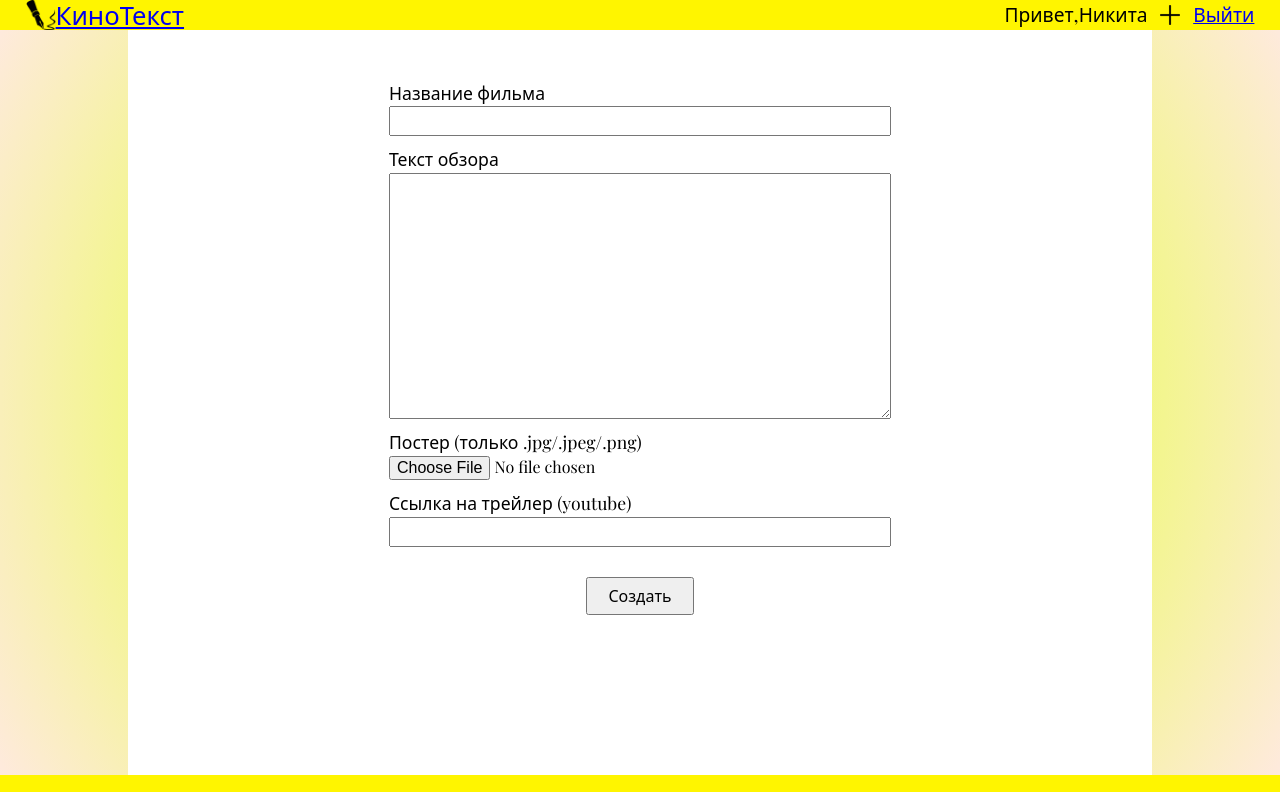
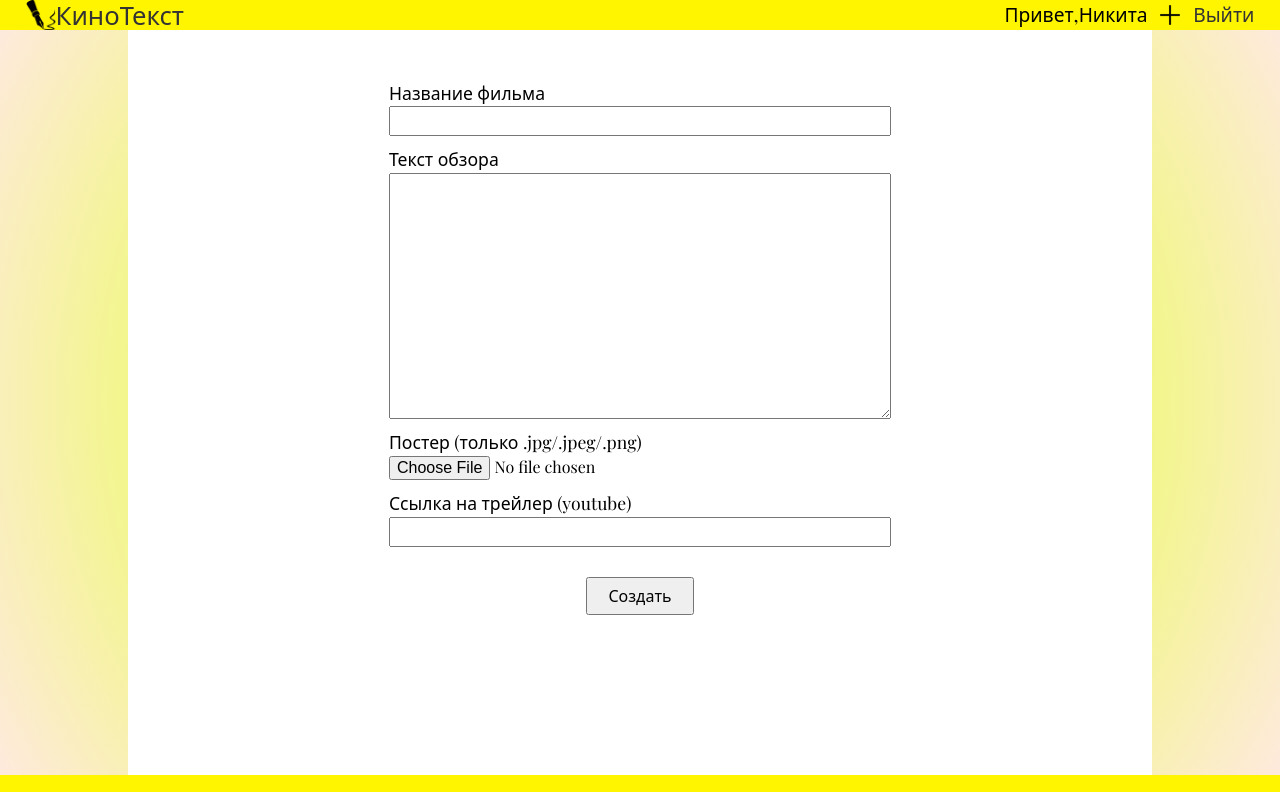
Before and after one commit to universe-walker/WEB-LAB-2, a website: page new_post.html in a window 1280 px wide. Shown: the top 792 px of the page. Drawn offline with nearby package versions, Linux system fonts and the light colour scheme.

Commit message:
Добавил класс link ссылкам. Изменил title

```diff
--- a/new_post.html
+++ b/new_post.html
@@ -7,7 +7,7 @@
   <link rel="stylesheet" href="css/reset.css">
   <link rel="stylesheet" href="css/style.css">
   <link rel="stylesheet" href="css/new_post.css">
-  <title>КиноТекст</title>
+  <title>КиноТекст | Добавление обзора</title>
 </head>
 <body>
   <div class="wrapper">
@@ -18,14 +18,14 @@
             <img class="logo" src="img/logo.png" alt="Лого">
           </div>
           <div class="nav__name nav_item">
-            <a class="nav_link" href="index.html">КиноТекст</a>
+            <a class="nav_link link" href="index.html">КиноТекст</a>
           </div>
         </div>
         <div class="nav__right">
             <div class="nav__hello nav_item">Привет, <span class="nav__username">Никита</span></div>
             <div class="nav__plus nav_item"><a href="new_post.html" class="nav_link_img"><img class="nav_plus-img" src="img/plus.png" alt="Добавить"></a></div>
             <div class="nav__logout nav_item">
-                <a href="#" class="nav__logout nav_link">Выйти</a>
+                <a href="#" class="nav__logout nav_link link">Выйти</a>
             </div>
         </div>
       </div>
```
